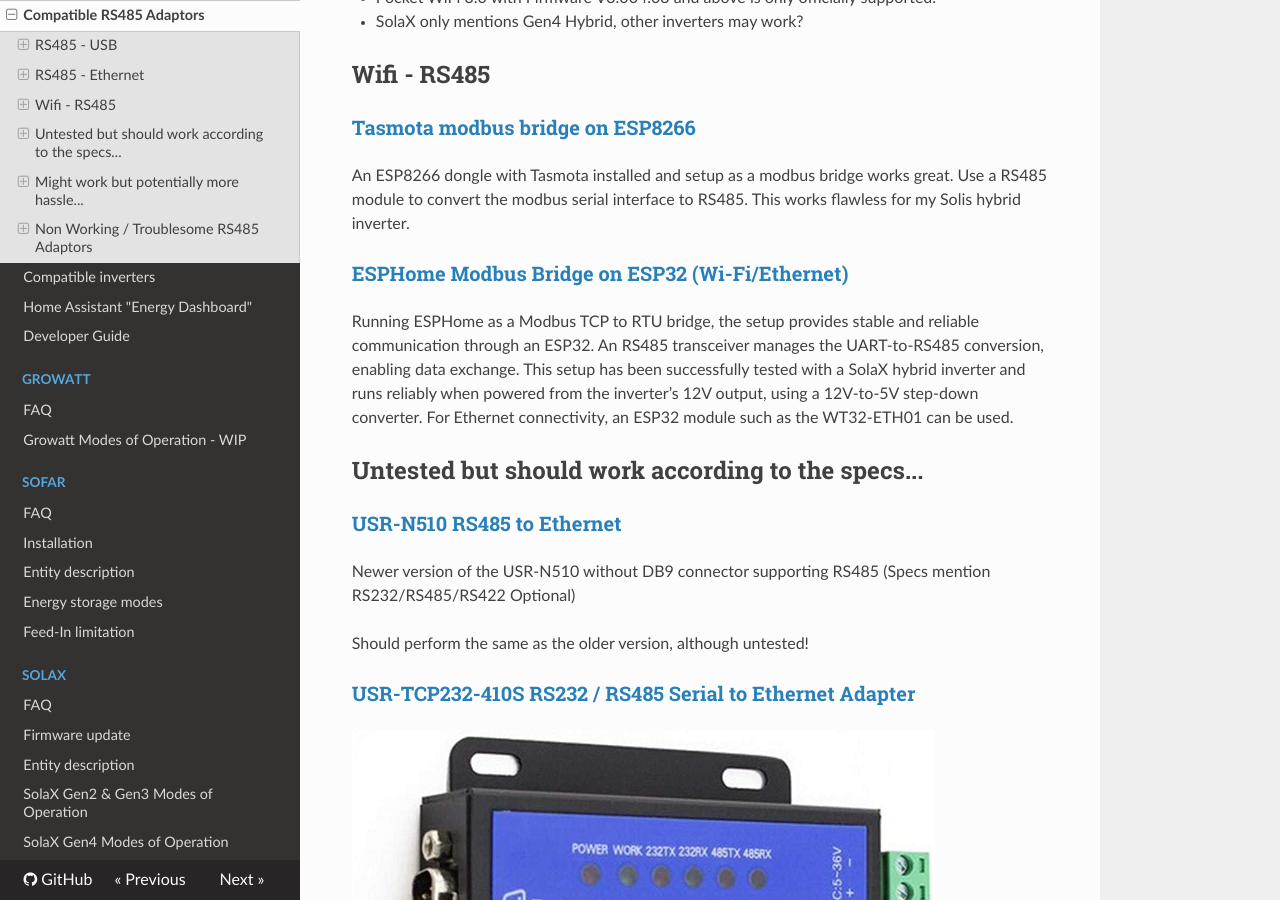
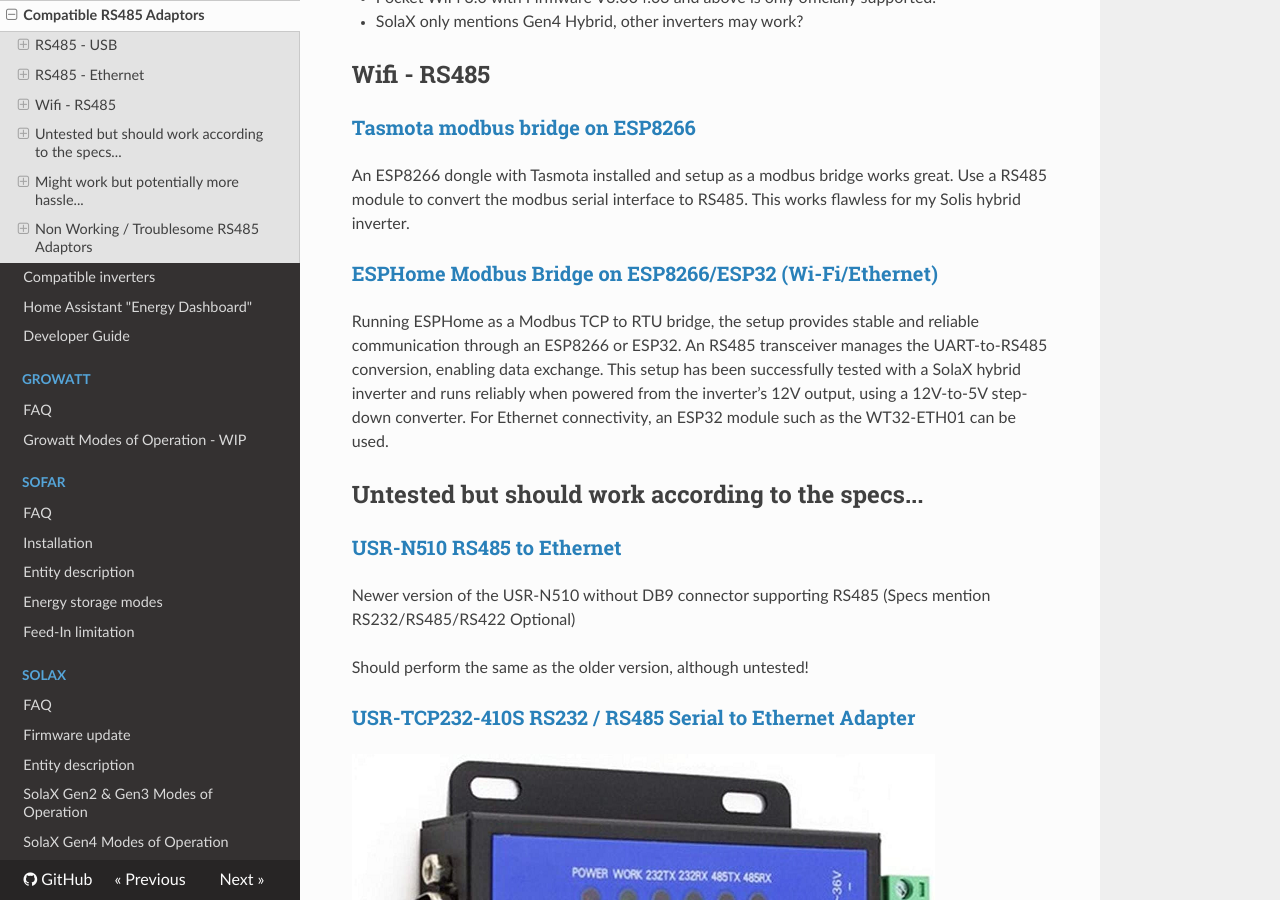
Before and after one commit to wills106/homeassistant-solax-modbus, an MkDocs documentation site: the page built from docs/compatible-adaptors.md, in a window 1280 px wide and 900 px high, scrolled down 5196 px. Built offline with MkDocs 1.6.1, drawn with Linux system fonts in a browser that asks for light colours; nearby versions of some CDN libraries.

Commit message:
ESP8266 support added to ESPHome bridge adapter

```diff
--- a/docs/compatible-adaptors.md
+++ b/docs/compatible-adaptors.md
@@ -76,9 +76,9 @@
 Use a RS485 module to convert the modbus serial interface to RS485.
 This works flawless for my Solis hybrid inverter.
 
-### [ESPHome Modbus Bridge on ESP32 (Wi-Fi/Ethernet)](https://github.com/rosenrot00/esphome_modbus_bridge)
+### [ESPHome Modbus Bridge on ESP8266/ESP32 (Wi-Fi/Ethernet)](https://github.com/rosenrot00/esphome_modbus_bridge)
 
-Running ESPHome as a Modbus TCP to RTU bridge, the setup provides stable and reliable communication through an ESP32.
+Running ESPHome as a Modbus TCP to RTU bridge, the setup provides stable and reliable communication through an ESP8266 or ESP32.
 An RS485 transceiver manages the UART-to-RS485 conversion, enabling data exchange.
 This setup has been successfully tested with a SolaX hybrid inverter and runs reliably when powered from the inverter’s 12V output, using a 12V-to-5V step-down converter.
 For Ethernet connectivity, an ESP32 module such as the WT32-ETH01 can be used.
```
